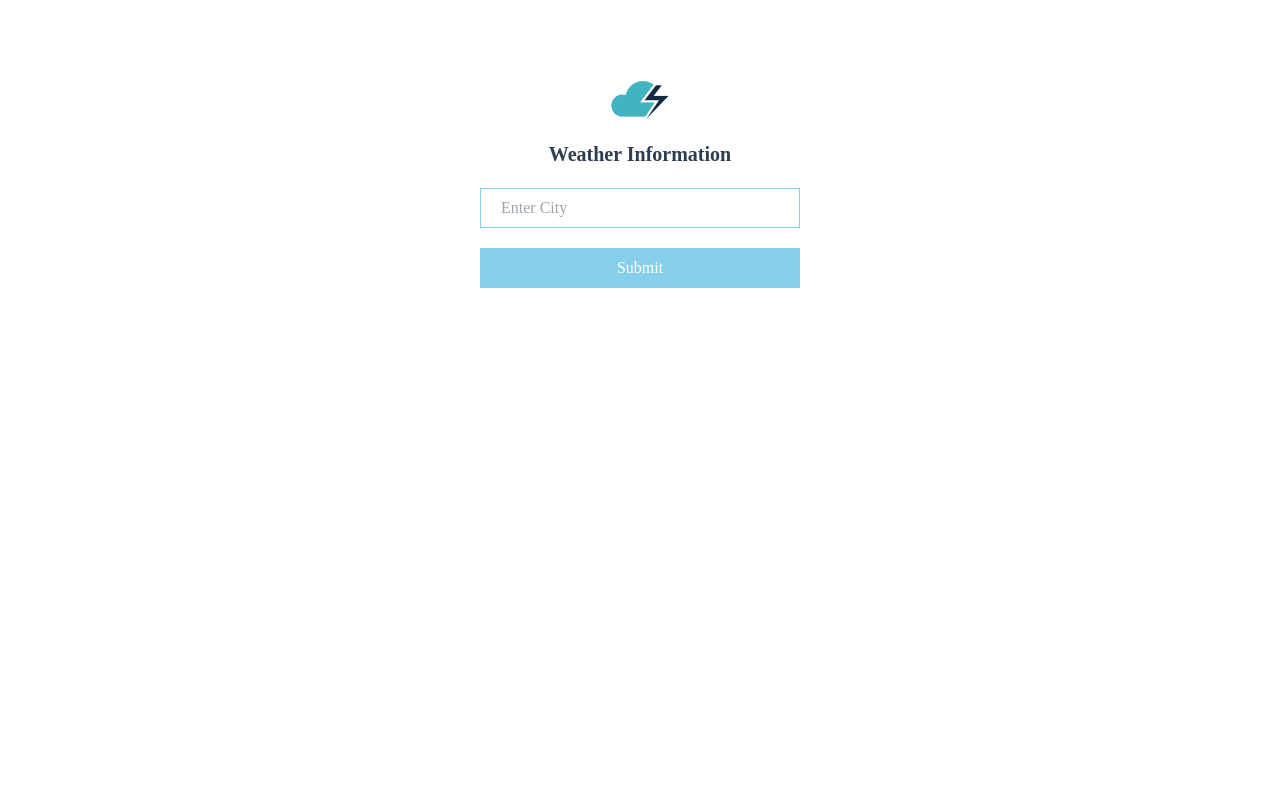
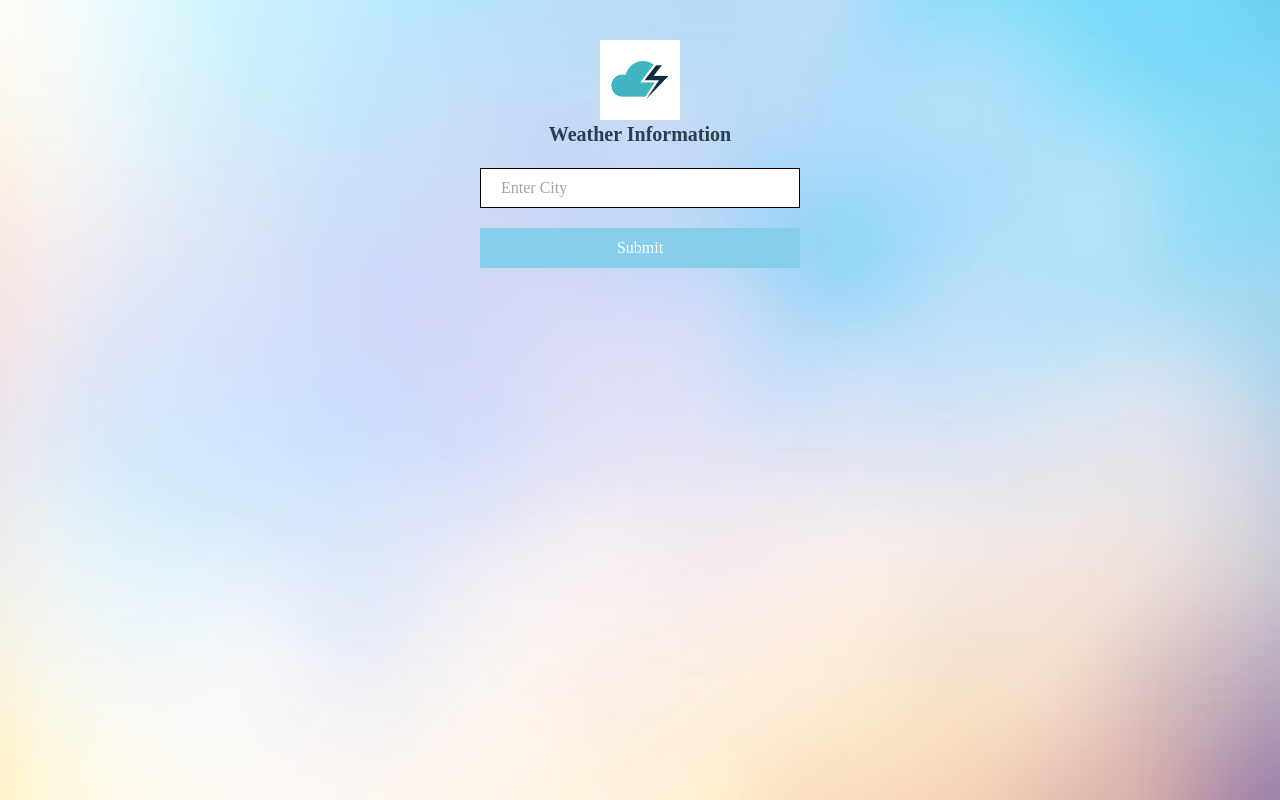
Before and after one commit to purnimakatiyar/weather-app, a Vue app: page / in a window 1280 px wide. Built offline with nearby package versions, Linux system fonts and the light colour scheme; a web font is replaced by a local one.

Commit message:
added background

```diff
--- a/src/App.vue
+++ b/src/App.vue
@@ -1,12 +1,23 @@
 <template>
-  <router-view />
+  <div class="overflow-auto" :style="addBackground"><router-view /></div>
 </template>
 
 <script>
 
 export default {
   name: 'App',
-}
+  computed: {
+    addBackground() {
+      return {
+        backgroundImage: `url(${require('@/assets/background2.jpg')})`,
+        backgroundSize: 'cover', // Ensure the image covers the entire background
+        backgroundPosition: 'center', // Center the image
+        height: '100%', // Make sure the background covers the full viewport height
+        width: '100%', // Make sure the background covers the full width
+      };
+    },
+  },
+};
 </script>
 
 <style>
@@ -16,6 +27,7 @@ export default {
   -moz-osx-font-smoothing: grayscale;
   text-align: center;
   color: #2c3e50;
-  margin-top: 60px;
+  /* margin-top: 60px; */
+  height: 100%;
 }
 </style>
--- a/src/assets/tailwind.css
+++ b/src/assets/tailwind.css
@@ -3,6 +3,13 @@
 div {
   font-family: font-trykker;
 }
+html, body{
+  height: 100%;
+  margin: 0;
+  padding: 0;
+}
+
+
 
 @tailwind base;
 @tailwind components;
--- a/src/components/Home.vue
+++ b/src/components/Home.vue
@@ -1,5 +1,5 @@
 <template>
-  <div class="flex justify-center items-center flex-col sns">
+  <div class="flex justify-center items-center flex-col sns mt-10">
     <div class="flex justify-center items-center">
       <img class="size-20" alt="Weather logo" src="../assets/weather.png">
     </div>
@@ -128,7 +128,7 @@ export default {
   margin-bottom: 20px;
   margin-right: auto;
   margin-left: auto;
-  border: 1px solid #87CEEB;
+  border: 1px solid #000000;
 }
 .weather-form button{
   width: 320px;
@@ -141,7 +141,7 @@ export default {
 
 .weather-card {
   justify-content: space-between;
-  border: 1px solid #87CEEB;
+  border: 1px solid #000000;
   padding: 2%;
   margin-bottom: 2%;
   margin-left: 35%;
```
Also changed, not shown: src/assets/background2.jpg (added), src/assets/background3.jpg (added).
